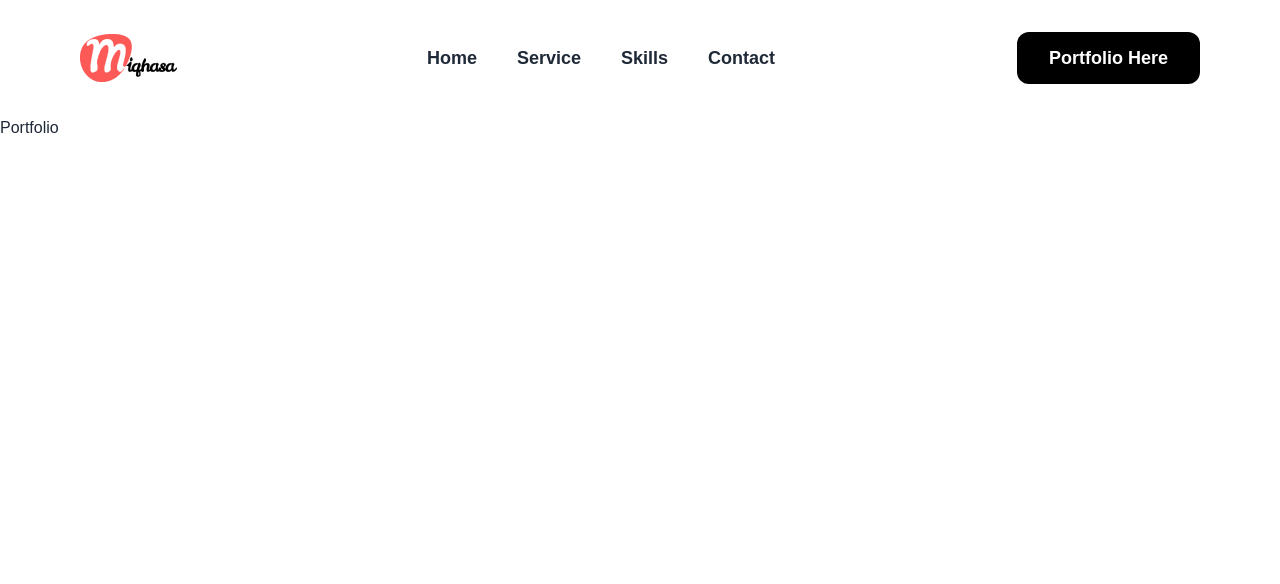
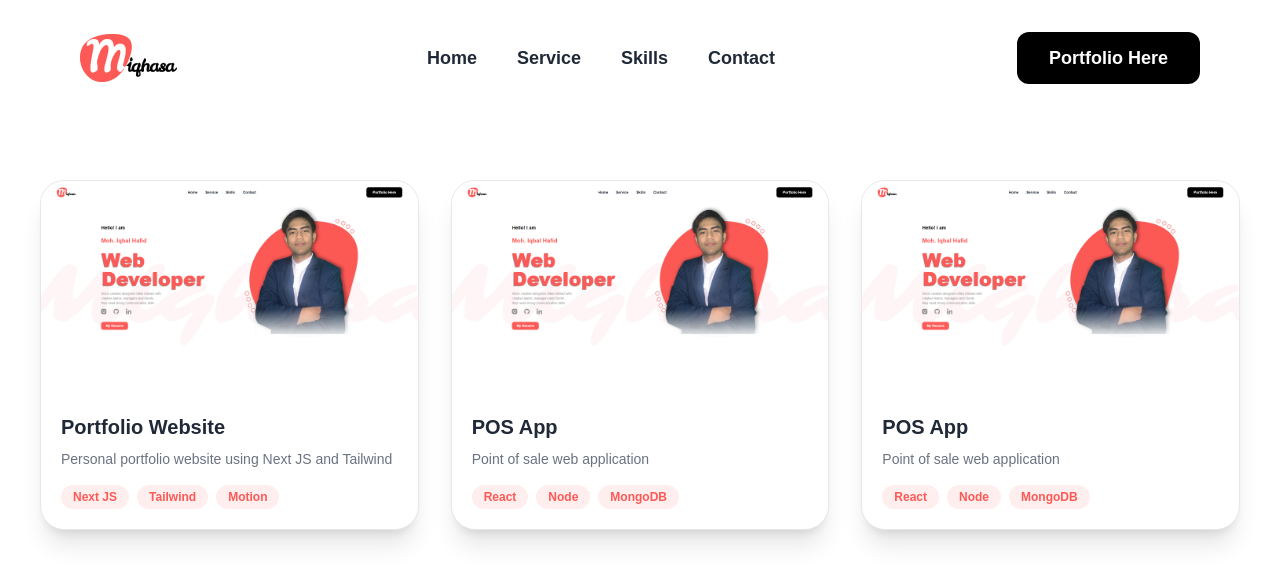
Before and after one commit to iqbalhafid99/Portofolio, a Next.js app: page /portfolio in a window 1280 px wide. Shown: the top 584 px of the page. Built offline with nearby package versions, Linux system fonts and the light colour scheme.

Commit message:
update website

```diff
--- a/app/contact/page.jsx
+++ b/app/contact/page.jsx
@@ -1,19 +1,31 @@
+"use client";
+
+import { motion } from "motion/react";
 import React from "react";
 import { FaRegMap } from "react-icons/fa";
 import { BsEnvelopeAt, BsTelephone, BsInstagram } from "react-icons/bs";
+import FadeUp from "../components/motion/FadeUp";
 
 const Contact = () => {
   return (
     <div>
       <div className="lg:mx-20">
+        <FadeUp>
           <div className="text-center">
             <h1 className="mt-5 md:text-5xl text-3xl font-bold">
               Contact<span className="font-mono text-primary">.</span>
             </h1>
             {/* <p className="mt-6 text-base italic">Lets Talk With Me</p> */}
           </div>
+        </FadeUp>
         <div className="mx-10 mt-10 md:flex justify-center md:gap-20 lg:gap-60">
-          <div className="flex flex-col gap-2 md:gap-14">
+          <motion.div
+            initial={{ opacity: 0, x: -80 }}
+            whileInView={{ opacity: 1, x: 0 }}
+            viewport={{ once: true }}
+            transition={{ duration: 0.6, ease: "easeOut" }}
+            className="flex flex-col gap-2 md:gap-14"
+          >
             <div className="flex items-center">
               <div className="w-12 h-12 flex items-center justify-center rounded-full bg-primary border border-black shadow-lg shadow-primary">
                 <FaRegMap size={25} color="white" />
@@ -54,9 +66,15 @@ const Contact = () => {
                 <p className="mt-2 text-base italic">@iqbalhafid_</p>
               </div>
             </div>
-          </div>
+          </motion.div>
           {/* form */}
-          <div className="mt-24 md:mt-0">
+          <motion.div
+            initial={{ opacity: 0, x: 80 }}
+            whileInView={{ opacity: 1, x: 0 }}
+            viewport={{ once: true }}
+            transition={{ duration: 0.6, ease: "easeOut", delay: 0.2 }}
+            className="mt-24 md:mt-0"
+          >
             <div className="flex md:gap-4 lg:gap-20 flex-col md:flex-row">
               <div>
                 <label className="font-bold text-slate-400 ml-4">
@@ -114,7 +132,7 @@ const Contact = () => {
                 SEND MESSAGE
               </button>
             </div>
-          </div>
+          </motion.div>
         </div>
       </div>
     </div>
--- a/app/portfolio/page.jsx
+++ b/app/portfolio/page.jsx
@@ -1,7 +1,111 @@
+"use client";
+import { motion } from "motion/react";
 import React from "react";
 
+const projects = [
+  {
+    title: "Portfolio Website",
+    desc: "Personal portfolio website using Next JS and Tailwind",
+    image: "/assets/images/porto1.png",
+    tech: ["Next JS", "Tailwind", "Motion"],
+    demo: "#",
+    github: "#",
+  },
+  {
+    title: "POS App",
+    desc: "Point of sale web application",
+    image: "/assets/images/porto1.png",
+    tech: ["React", "Node", "MongoDB"],
+    demo: "#",
+    github: "#",
+  },
+  {
+    title: "POS App",
+    desc: "Point of sale web application",
+    image: "/assets/images/porto1.png",
+    tech: ["React", "Node", "MongoDB"],
+    demo: "#",
+    github: "#",
+  },
+];
+
 const Portfolio = () => {
-  return <div>Portfolio</div>;
+  const container = {
+    hidden: {},
+    show: {
+      transition: {
+        staggerChildren: 0.15,
+      },
+    },
+  };
+
+  const item = {
+    hidden: { opacity: 0, y: 50, scale: 0.95 },
+    show: {
+      opacity: 1,
+      y: 0,
+      scale: 1,
+      transition: { duration: 0.5 },
+    },
+  };
+
+  return (
+    <motion.div
+      variants={container}
+      initial="hidden"
+      whileInView="show"
+      viewport={{ once: true }}
+      className="grid md:grid-cols-2 lg:grid-cols-3 gap-8 mt-16 px-10"
+    >
+      {projects.map((p, i) => (
+        <motion.div
+          key={i}
+          variants={item}
+          whileHover={{ y: -10 }}
+          className="group rounded-3xl overflow-hidden shadow-xl bg-white border"
+        >
+          <div className="relative overflow-hidden">
+            <img
+              src={p.image}
+              alt={p.title}
+              className="group-hover:scale-110 duration-500"
+            />
+
+            <div className="absolute inset-0 bg-black/60 opacity-0 group-hover:opacity-100 duration-300 flex flex-col items-center justify-center gap-4">
+              <a
+                href={p.demo}
+                className="px-5 py-2 bg-primary rounded-full text-white"
+              >
+                Live Demo
+              </a>
+              <a
+                href={p.github}
+                className="px-5 py-2 border border-white text-white rounded-full"
+              >
+                GitHub
+              </a>
+            </div>
+          </div>
+
+          <div className="p-5">
+            <h2 className="font-bold text-xl">{p.title}</h2>
+            <p className="text-gray-500 text-sm mt-2">{p.desc}</p>
+
+            <div className="flex flex-wrap gap-2 mt-4">
+              {p.tech.map((t, i) => (
+                <span
+                  key={i}
+                  className="px-3 py-1 text-xs rounded-full bg-primary/10 text-primary font-semibold"
+                >
+                  {t}
+                </span>
+              ))}
+            </div>
+          </div>
+        </motion.div>
+      ))}
+    </motion.div>
+  );
 };
 
 export default Portfolio;
```
Also changed, not shown: public/assets/images/porto1.png (added). Lines whose indentation alone changed are shown as unchanged.
